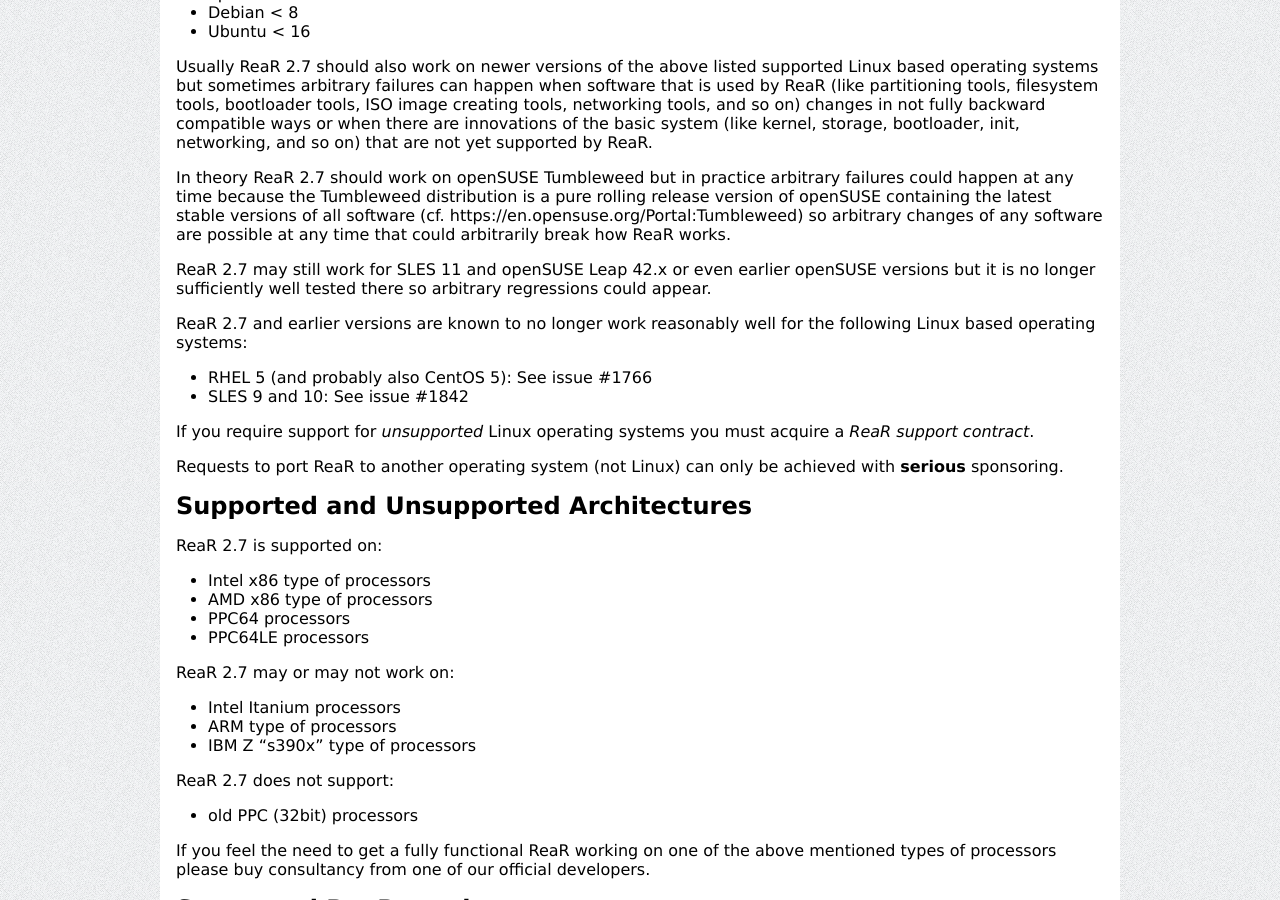
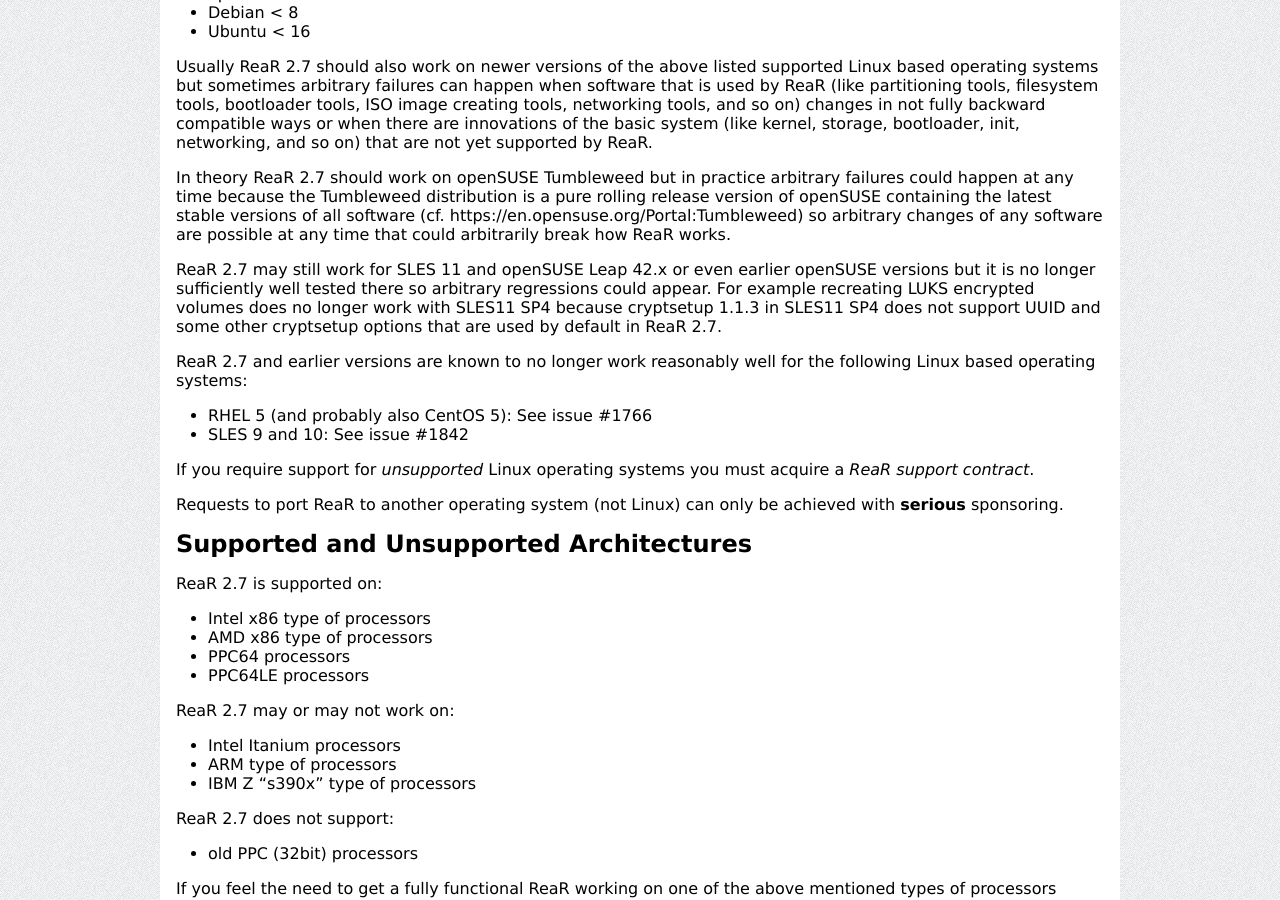
Before and after one commit to rear/rear.github.com, a Jekyll site: the page built from documentation/release-notes-2-7.md, in a window 1280 px wide and 900 px high, scrolled down 53478 px. Built offline with Jekyll 4.4.1, drawn with Linux system fonts in a browser that asks for light colours; comment, search, counter and statistics services are not loaded.

Commit message:
In release-notes-2-7.md tell that recreating LUKS encrypted volumes does no longer work for SLES11 SP4 (too old cryptsetup)

```diff
--- a/documentation/release-notes-2-7.md
+++ b/documentation/release-notes-2-7.md
@@ -3508,6 +3508,9 @@
 
 ReaR 2.7 may still work for SLES 11 and openSUSE Leap 42.x or even earlier openSUSE versions
 but it is no longer sufficiently well tested there so arbitrary regressions could appear.
+For example recreating LUKS encrypted volumes does no longer work with SLES11 SP4 because
+cryptsetup 1.1.3 in SLES11 SP4 does not support UUID and some other cryptsetup options
+that are used by default in ReaR 2.7.
 
 ReaR 2.7 and earlier versions
 are known to no longer work reasonably well for the following Linux based operating systems:
```
